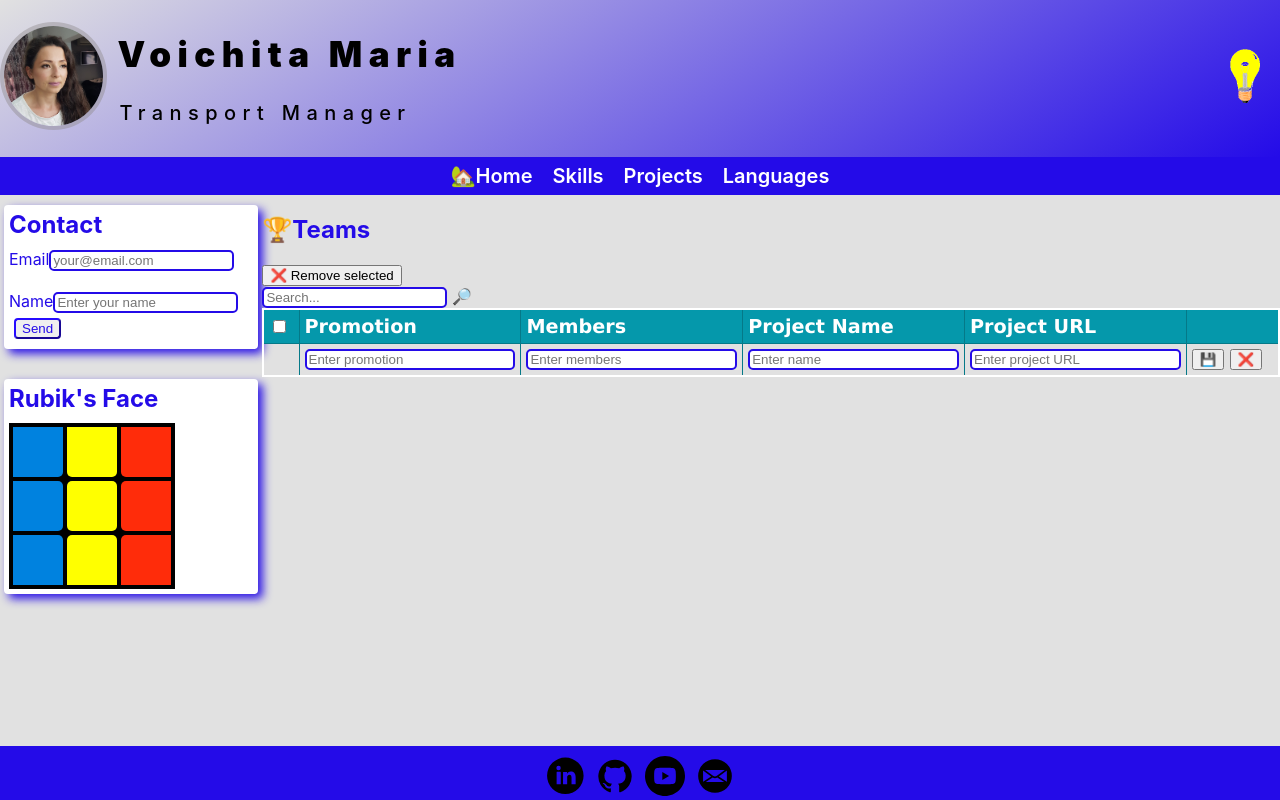
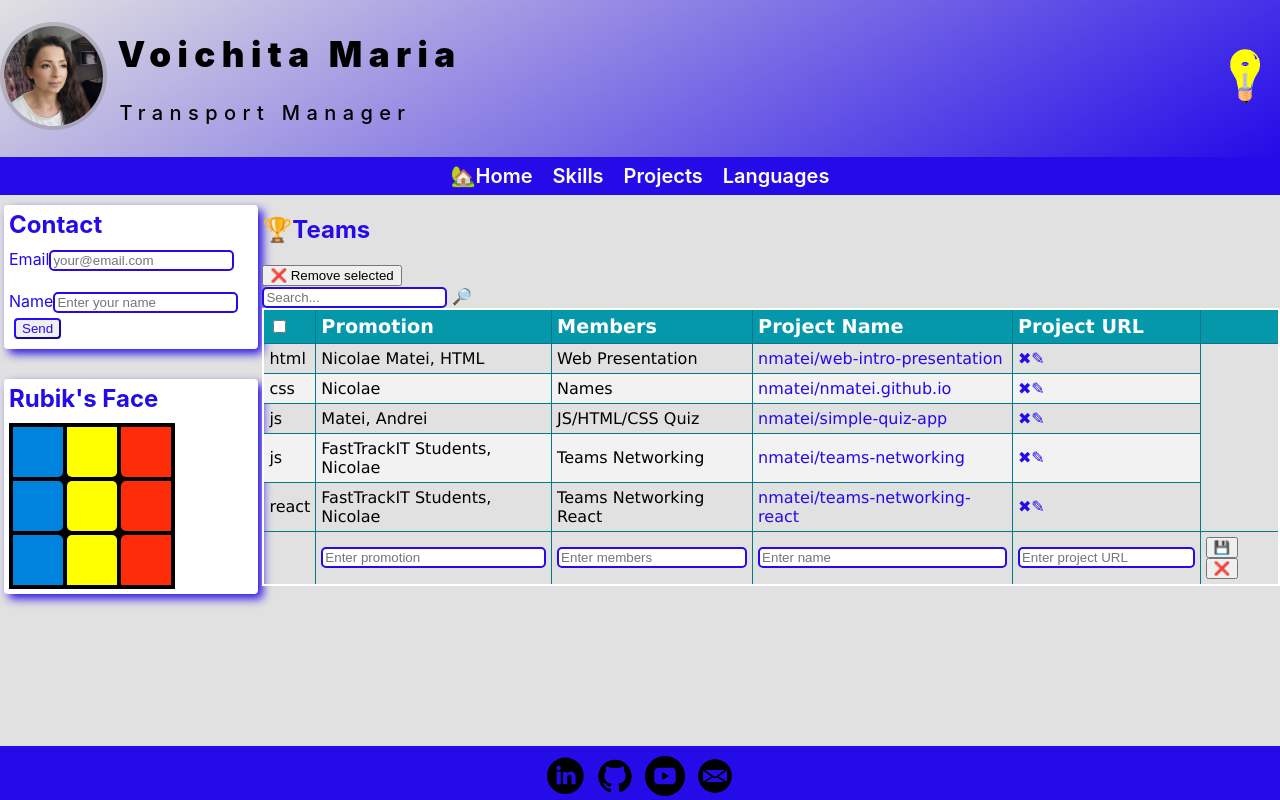
Before and after one commit to sabovoichita/teams-networking-react, a React (Create React App) app: page / in a window 1280 px wide. Built offline with nearby package versions, Linux system fonts and the light colour scheme.

Commit message:
inline teams inside TeamsTable

```diff
--- a/src/teams/TeamsTable.tsx
+++ b/src/teams/TeamsTable.tsx
@@ -1,6 +1,43 @@
 import "../teams/style.css";
 
 export function TeamsTable() {
+  const teams = [
+    {
+      id: "toze8j1610313009673",
+      promotion: "html",
+      members: "Nicolae Matei, HTML",
+      name: "Web Presentation",
+      url: "https://github.com/nmatei/web-intro-presentation"
+    },
+    {
+      id: "ezabnf1630345987541",
+      promotion: "css",
+      members: "Nicolae",
+      name: "Names",
+      url: "https://github.com/nmatei/nmatei.github.io"
+    },
+    {
+      id: "86mq81630347385708",
+      promotion: "js",
+      members: "Matei, Andrei",
+      name: "JS/HTML/CSS Quiz",
+      url: "https://github.com/nmatei/simple-quiz-app"
+    },
+    {
+      id: "w2aal1630347411901",
+      promotion: "js",
+      members: "FastTrackIT Students, Nicolae",
+      name: "Teams Networking",
+      url: "https://github.com/nmatei/teams-networking"
+    },
+    {
+      id: "w2aal1630347411902",
+      promotion: "react",
+      members: "FastTrackIT Students, Nicolae",
+      name: "Teams Networking React",
+      url: "https://github.com/nmatei/teams-networking-react"
+    }
+  ];
   return (
     <form id="teamsForm">
       <table border={1} id="teamsTable">
@@ -23,7 +60,24 @@
             <th></th>
           </tr>
         </thead>
-        <tbody></tbody>
+        <tbody>
+          {teams.map(({ promotion, members, name, url, id }) => (
+            <tr key={id}>
+              <td>{promotion}</td>
+              <td>{members}</td>
+              <td>{name}</td>
+              <td>
+                <a href={url} target="_blank">
+                  {url.replace("https://github.com/", "")}
+                </a>
+              </td>
+              <td>
+                <a className="remove-btn">✖</a>
+                <a className="edit-btn">&#9998;</a>
+              </td>
+            </tr>
+          ))}
+        </tbody>
         <tfoot>
           <tr>
             <td></td>
```
